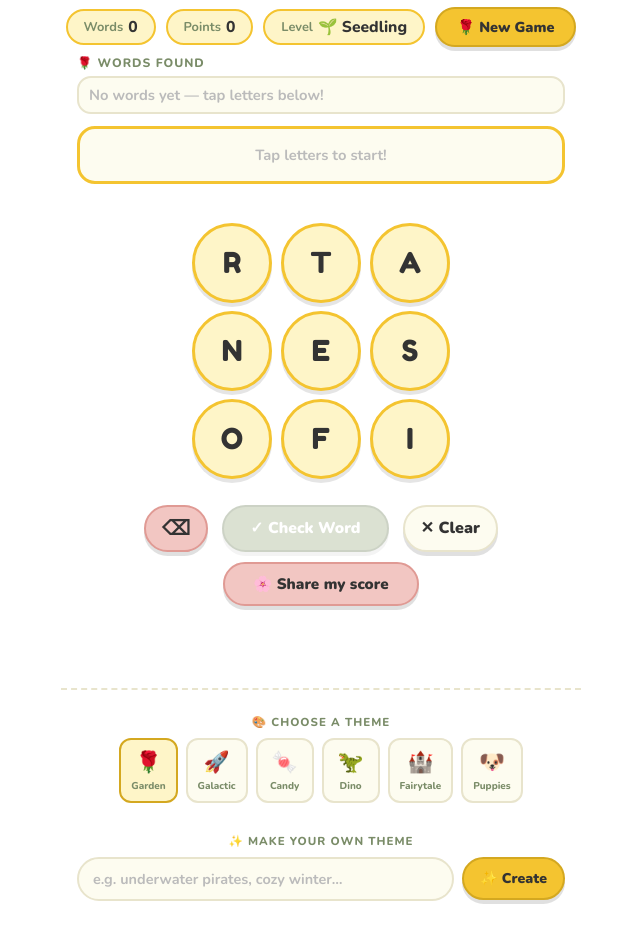
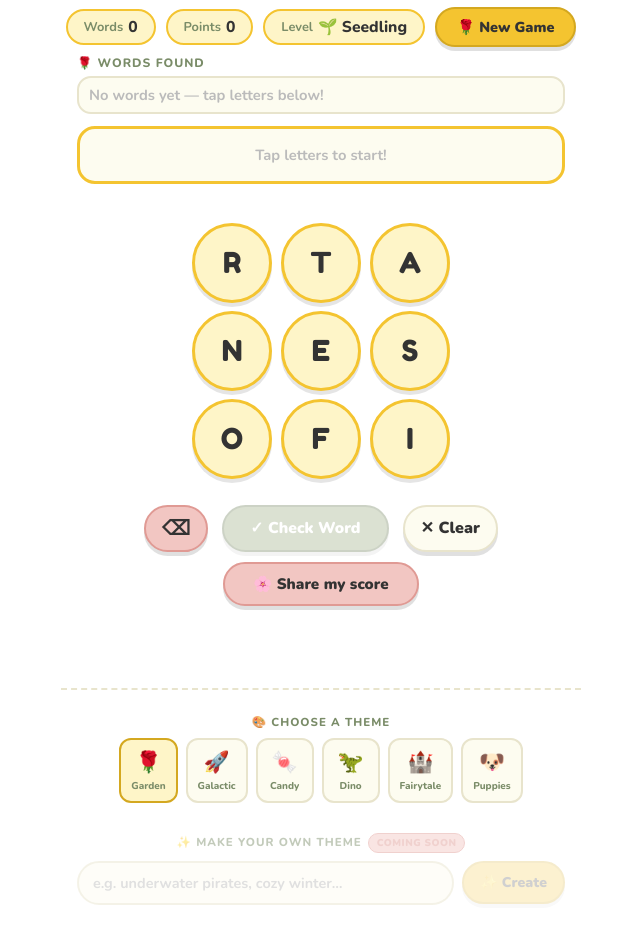
Before and after one commit to kedarinapavlikova/pathwords, a plain HTML site: page index.html in a window 1280 px wide. Shown: the part 99-1042 px from the top of the page, without its empty margins (319-959 px from the left). Drawn offline with nearby package versions, Linux system fonts and the light colour scheme.

Commit message:
Add files via upload

```diff
--- a/index.html
+++ b/index.html
@@ -456,6 +456,26 @@
     margin-top: 6px;
   }
 
+  .coming-soon-pill {
+    display: inline-block;
+    background: var(--pink);
+    color: var(--pink-dark);
+    border: 1.5px solid var(--pink-dark);
+    border-radius: 20px;
+    font-size: 0.62rem;
+    font-weight: 900;
+    letter-spacing: 0.5px;
+    padding: 2px 8px;
+    margin-left: 6px;
+    vertical-align: middle;
+    text-transform: uppercase;
+  }
+
+  .ai-theme-section.disabled-section {
+    opacity: 0.45;
+    pointer-events: none;
+  }
+
   /* ── Level-up toast ─────────────────────────── */
   .levelup-toast {
     position: fixed;
@@ -568,11 +588,11 @@
   <div class="theme-row" id="themeRow"></div>
 </div>
 
-<div class="ai-theme-section">
-  <div class="ai-theme-label">✨ Make your own theme</div>
+<div class="ai-theme-section disabled-section">
+  <div class="ai-theme-label">✨ Make your own theme<span class="coming-soon-pill">Coming Soon</span></div>
   <div class="ai-theme-row">
-    <input class="ai-theme-input" id="aiThemeInput" type="text" placeholder="e.g. underwater pirates, cozy winter…" maxlength="60" />
-    <button class="btn btn-ai" id="aiThemeBtn" onclick="generateAITheme()">✨ Create</button>
+    <input class="ai-theme-input" id="aiThemeInput" type="text" placeholder="e.g. underwater pirates, cozy winter…" maxlength="60" disabled />
+    <button class="btn btn-ai" id="aiThemeBtn" disabled>✨ Create</button>
   </div>
   <div class="ai-status" id="aiStatus"></div>
 </div>
```
